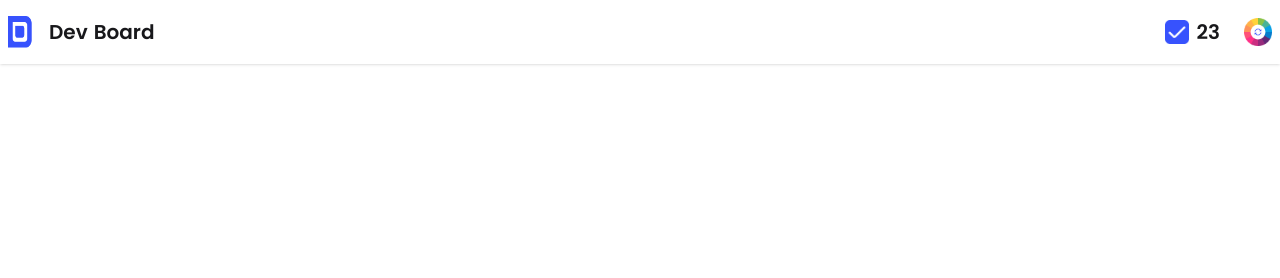
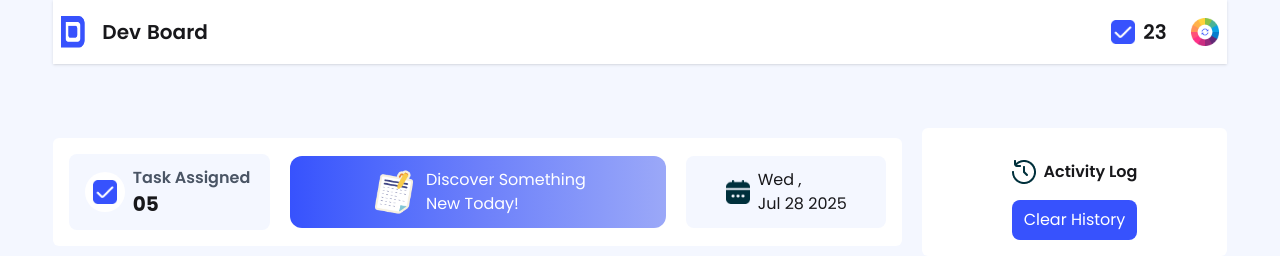
Before and after one commit to mosaraf68500/B11A5, a plain HTML site: page index.html in a window 1280 px wide. Drawn offline with nearby package versions, Linux system fonts and the light colour scheme; files that its build step writes are made by us from their sources.

Commit message:
hero section

```diff
--- a/index.html
+++ b/index.html
@@ -22,33 +22,103 @@
     <script src="https://cdn.jsdelivr.net/npm/@tailwindcss/browser@4"></script>
 
     <!-- custom css -->
-     <link rel="stylesheet" href="style.css">
+    <link rel="stylesheet" href="style.css" />
   </head>
-  <body>
-<header>
+  <body class="bg-[#F4F7FF]">
+    <header class="w-11/12 mx-auto">
       <div class="navbar bg-base-100 shadow-sm">
         <div class="flex-1 flex items-center">
-            <img class="w-6 h-8" src="./assets/logo.png" alt="">
+          <img class="w-6 h-8" src="./assets/logo.png" alt="" />
           <a class="btn btn-ghost text-xl">Dev <span>Board</span></a>
         </div>
         <div class="flex-none">
-
-          <div class=" flex items-center gap-6">
+          <div class="flex items-center gap-6">
             <div class="flex gap-2 items-center">
-            <img class="w-6" src="./assets/checkbox.png" alt="">
+              <img class="w-6" src="./assets/checkbox.png" alt="" />
               <h1 class="text-xl font-semibold">23</h1>
             </div>
             <div>
-            <img class="w-7" src="./assets/theme-btn.png" alt="">
+              <img class="w-7" src="./assets/theme-btn.png" alt="" />
             </div>
           </div>
         </div>
       </div>
+    </header>
+    <main class="w-11/12 mx-auto my-16">
+      <div class="flex items-center justify-center gap-5">
+        <div class="flex-3  bg-white p-4 rounded-md ">
+          <div class="flex items-center justify-center gap-5 ">
+            <!-- ----------------------------- -->
+             <!-- first div -->
+            <div
+              class="flex-1 flex gap-2 rounded-lg  items-center justify-center  bg-[#F4F7FF] p-3"
+            >
+              <div class="p-2 rounded-full bg-white">
+                <img class="w-6 h-6" src="./assets/checkbox.png" alt="" />
+              </div>
+              <div>
+                <p class="text-gray-600 font-semibold">Task Assigned </p>
+                <h1 class="text-xl font-bold">05</h1>
+              </div>
+            </div>
+            <!-- ---------------------------- -->
+            <!-- majher div -->
+             <!-- ------------------------- -->
+            <div
+              class="flex-2 flex gap-2  items-center justify-center rounded-[12px] bg-gradient-to-r from-[#3752fd] via-[#6c7ffa] to-[#9ba8f8] p-3"
+            >
+              <img class="w-12" src="./assets/board.png" alt="" />
+              <p class="text-white">Discover Something <br> New Today!</p>
+            </div>
+            <!-- ------------------------------ -->
+
+            <!-- ses er  div  -->
+            <div
+              class="flex-1 rounded-lg p-3 flex gap-2  items-center justify-center bg-[#F4F7FF]"
+            >
+              <img class="w-6 h-6" src="./assets/calender.png" alt="" />
+
+              <div class="">
+                <p>
+                  Wed , <br />
+                  Jul 28 2025
+                </p>
+              </div>
+            </div>
 
 
-</header>
-<main></main>
+            <!-- --------------- -->
+          </div>
+
+
+          <!-- --------------------- -->
+           <!-- card div start -->
+
+           <div></div>
+
+           <!-- ------------- -->
+
+           <!-- card div end -->
+        </div>
+
+        <!-- right side div  end-->
+
+        <!-- ---------------------------------------------------- -->
+        <!-- right side div start -->
+        <div class="flex-1  bg-white p-4 rounded-md">
+            <div class="flex gap-2 justify-center items-center p-4">
+                <img src="./assets/activity.png" alt="">
+                <h1 class="font-semibold">Activity Log</h1>
+            </div>
+            <div class="flex justify-center items-center">
+                <button class="bg-[#3752FD] px-3 py-2 text-white cursor-pointer rounded-lg">Clear History</button>
+            </div>
+
+        </div>
+
+        <!-- right side dive end -->
+      </div>
+    </main>
     <footer></footer>
-
   </body>
 </html>
```
Lines whose indentation alone changed are shown as unchanged.
